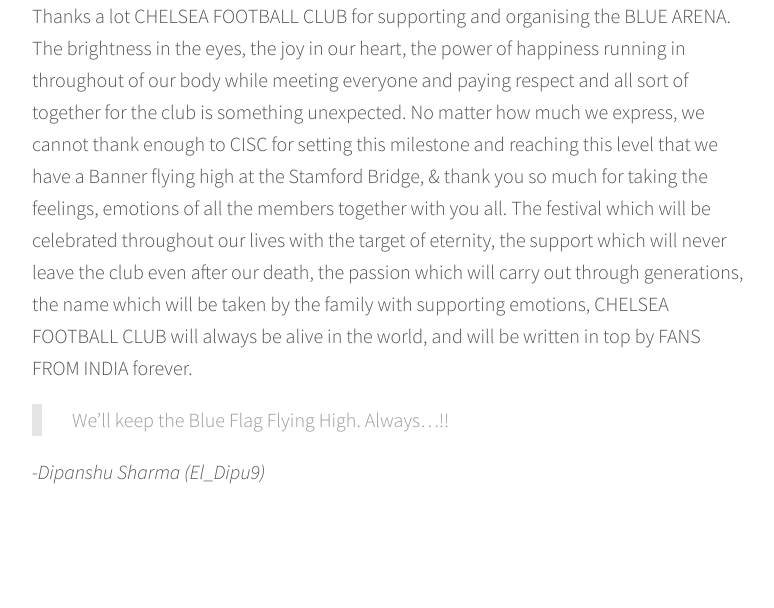
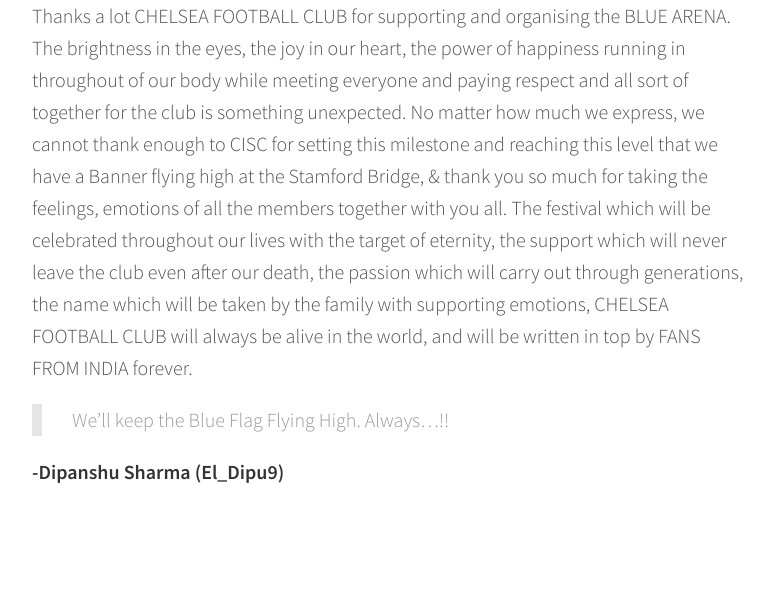
Before and after one commit to chelseafcindia/blog, a Jekyll site: the page built from _posts/2019-10-20-chelsea-fans-in-india.markdown, in a window 1280 px wide. Shown: the part 3969-4577 px from the top of the page, without its empty margins (248-1022 px from the left). Built offline with Jekyll 4.4.1, drawn with Linux system fonts in a browser that asks for light colours.

```diff
--- a/_posts/2019-10-20-chelsea-fans-in-india.markdown
+++ b/_posts/2019-10-20-chelsea-fans-in-india.markdown
@@ -45,4 +45,4 @@ Thanks a lot CHELSEA FOOTBALL CLUB for supporting and organising the BLUE ARENA.
 
 > We'll keep the Blue Flag Flying High. Always…!!
 
-*-Dipanshu Sharma (El_Dipu9)*
+**-Dipanshu Sharma (El_Dipu9)**
```
